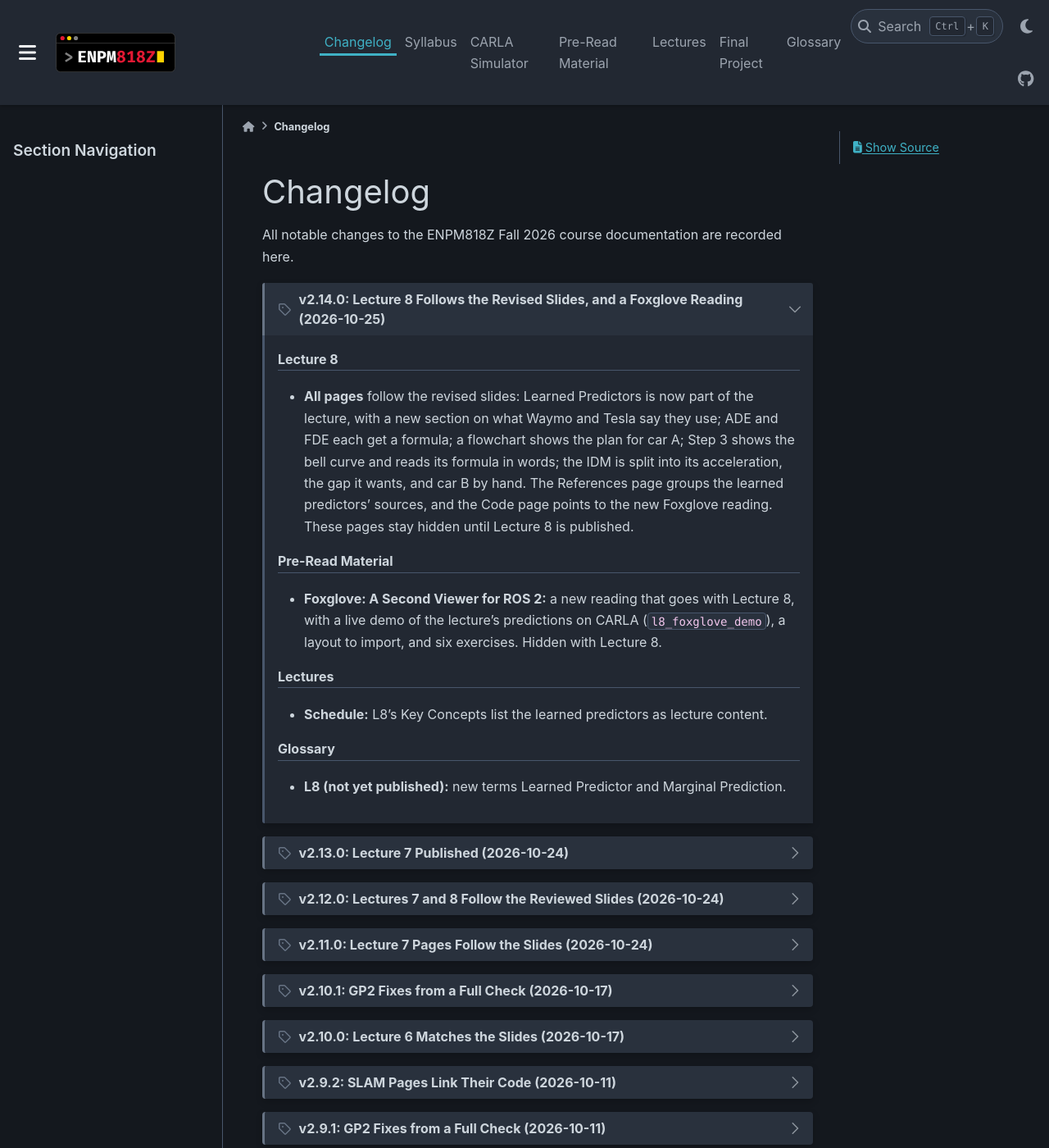
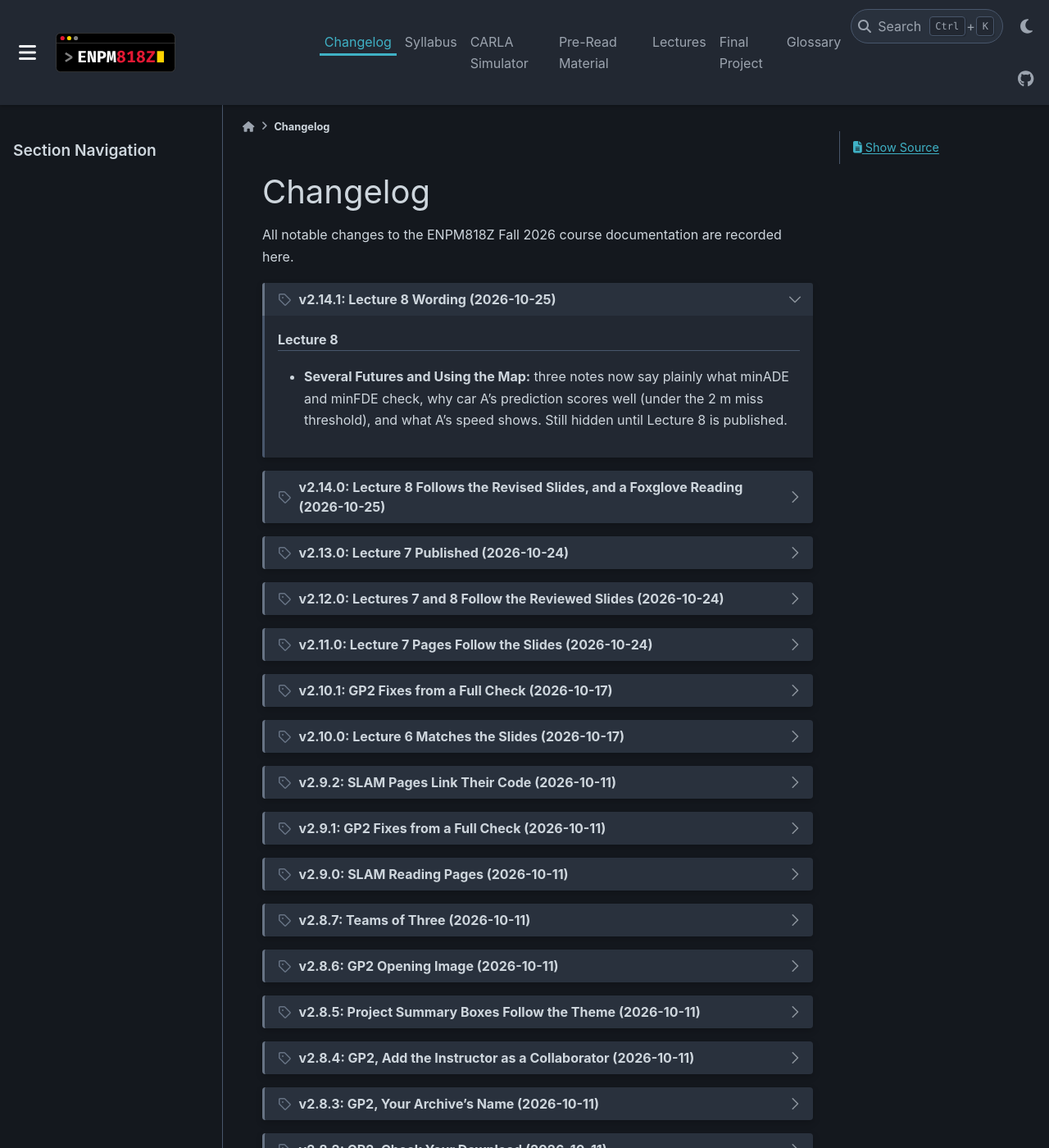
Before and after one commit to zeidk/enpm818z-fall-2026-docs, a Sphinx documentation site: the page built from docs/source/changelog/changelog.rst, in a window 1280 px wide and 1400 px high. Shown: the whole window at 82% size. Built offline with Sphinx 7.4.7 and the PyData theme 0.15.4, drawn with Linux system fonts in a browser that asks for light colours; pages that are not in the unit, such as notebooks, are missing from menus.

Commit message:
L8 docs: three notes reworded to match the slides (v2.14.1)

```diff
--- a/docs/source/changelog/changelog.rst
+++ b/docs/source/changelog/changelog.rst
@@ -5,10 +5,21 @@
 All notable changes to the ENPM818Z Fall 2026 course documentation are recorded here.
 
 
+.. dropdown:: v2.14.1: Lecture 8 Wording (2026-10-25)
+   :icon: tag
+   :class-container: sd-border-success
+   :open:
+
+   .. rubric:: Lecture 8
+
+   - **Several Futures and Using the Map:** three notes now say plainly what
+     minADE and minFDE check, why car A's prediction scores well (under the
+     2 m miss threshold), and what A's speed shows. Still hidden until
+     Lecture 8 is published.
+
 .. dropdown:: v2.14.0: Lecture 8 Follows the Revised Slides, and a Foxglove Reading (2026-10-25)
    :icon: tag
    :class-container: sd-border-success
-   :open:
 
    .. rubric:: Lecture 8
 
```
Also changed, not shown: docs/source/lectures/lecture8/l8_lecture.rst (+5 -6 lines).
